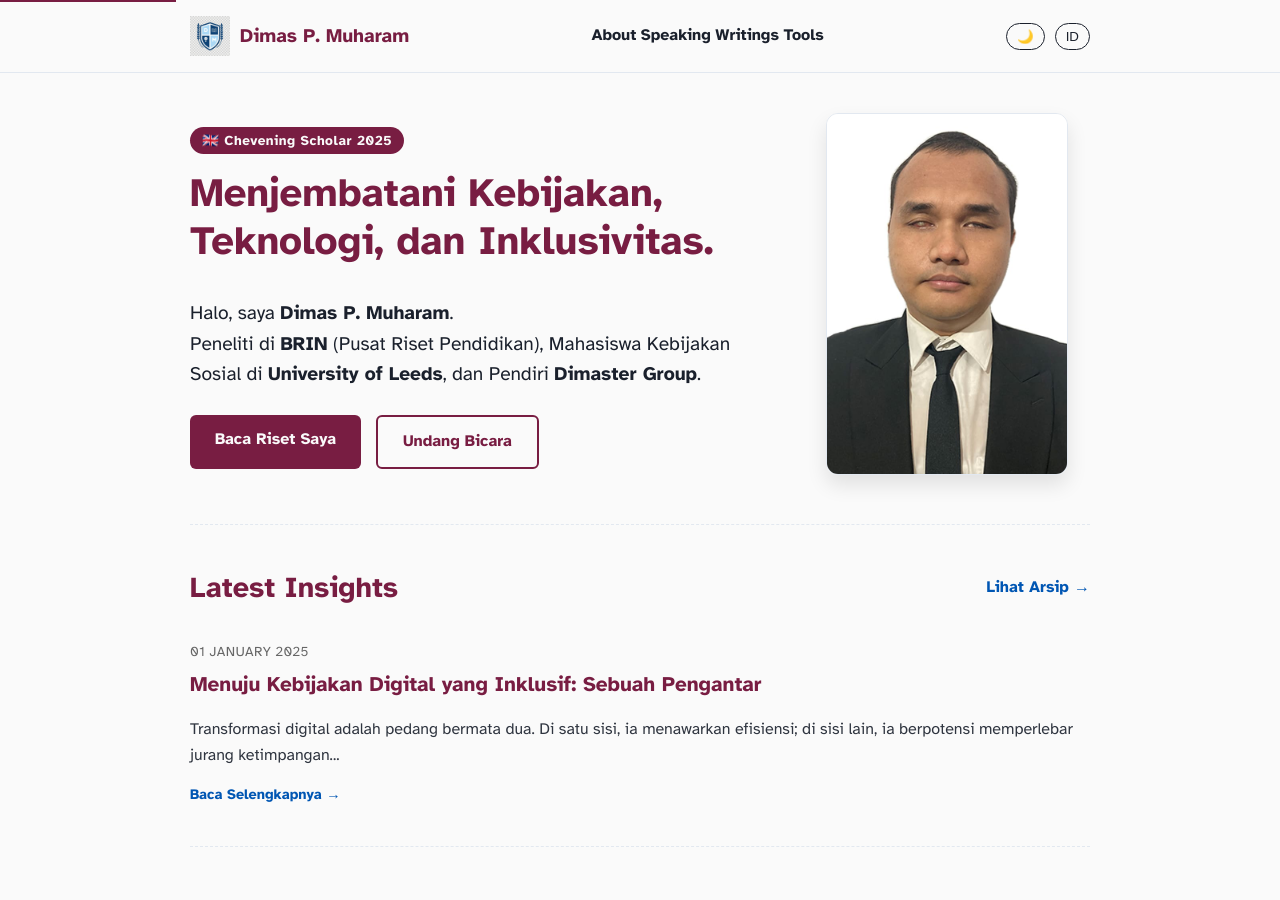
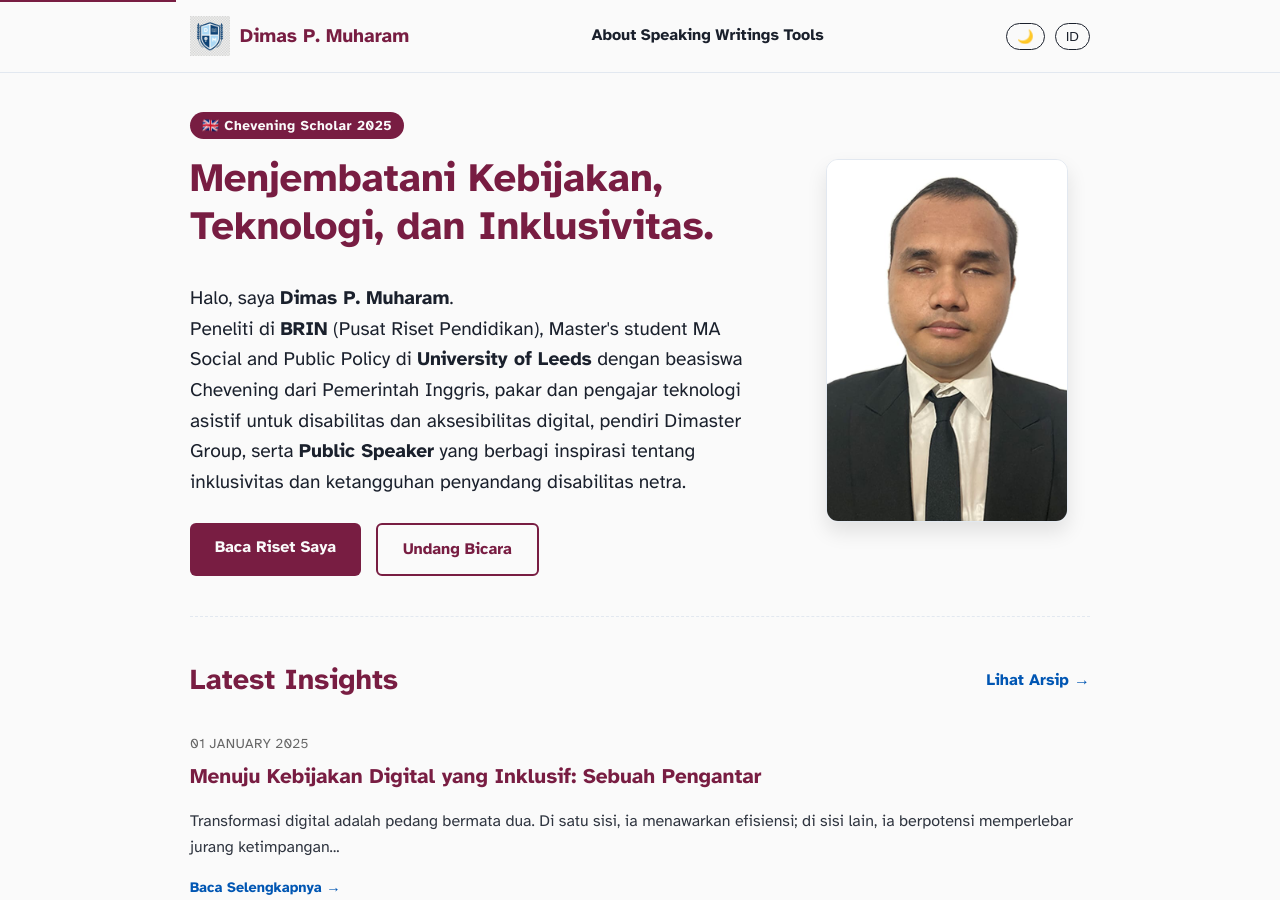
Before and after one commit to dimasmuharam/blog, a Jekyll site: the page built from index.md, in a window 1280 px wide and 900 px high. Built offline with Jekyll 4.4.1, drawn with Linux system fonts in a browser that asks for light colours.

Commit message:
Update index.md

```diff
--- a/index.md
+++ b/index.md
@@ -18,7 +18,7 @@ description: Dimas P. Muharam - Chevening Scholar 2025, Peneliti BRIN, dan Pendi
 
     <p style="font-size: 1.2rem; margin-bottom: 25px;">
       Halo, saya <strong>Dimas P. Muharam</strong>. <br>
-      Peneliti di <strong>BRIN</strong> (Pusat Riset Pendidikan), Mahasiswa Kebijakan Sosial di <strong>University of Leeds</strong>, dan Pendiri <strong>Dimaster Group</strong>.
+      Peneliti di <strong>BRIN</strong> (Pusat Riset Pendidikan), Master's student MA Social and Public Policy di <strong>University of Leeds</strong> dengan beasiswa Chevening dari Pemerintah Inggris, pakar dan pengajar teknologi asistif untuk disabilitas dan aksesibilitas digital, pendiri Dimaster Group, serta <strong>Public Speaker</strong> yang berbagi inspirasi tentang inklusivitas dan ketangguhan penyandang disabilitas netra.
     </p>
 
     <div style="display: flex; gap: 15px; flex-wrap: wrap;">
```
